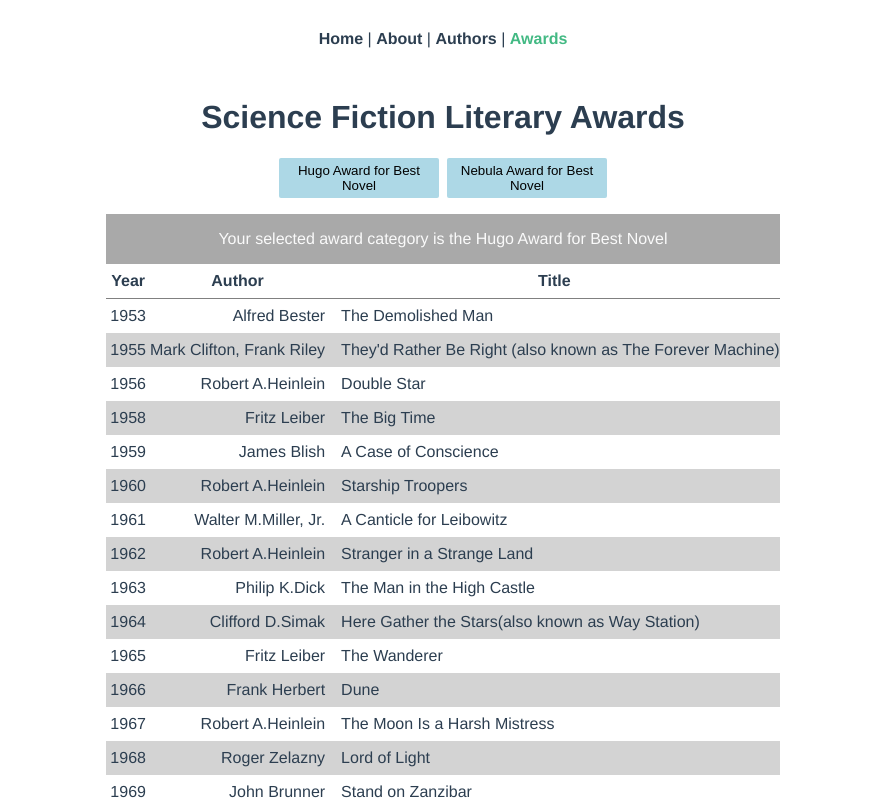
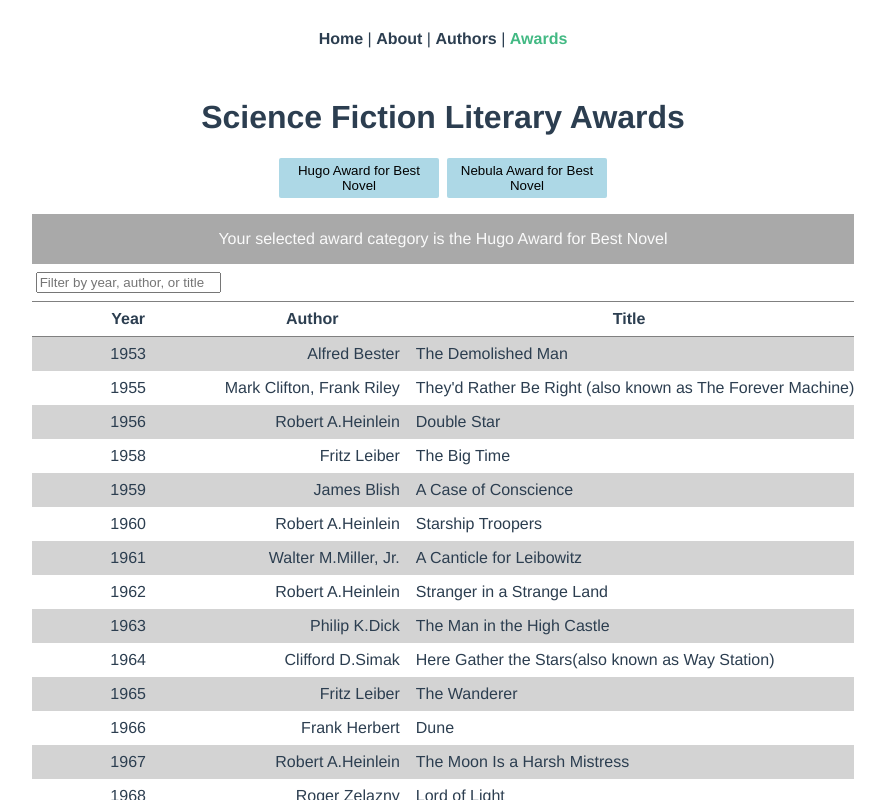
Before and after one commit to Satyadarshin/RocketScience, a Vue app: page /awards in a window 1280 px wide. Both pictures are taken after a click on the button "Hugo Award for Best Novel". Shown: the top 800 px of the page, without its empty margins (197-1082 px from the left). Built offline with nearby package versions, Linux system fonts and the light colour scheme.

Commit message:
Debugging the table sorting still in progress. Not sure the computed property is working as expected

```diff
--- a/src/components/AwardTable.vue
+++ b/src/components/AwardTable.vue
@@ -1,18 +1,32 @@
 <template>
 <div>
+
     <table>
-        <caption v-if="selectedAward.length === 0">Choose an Award category</caption>
+        <caption v-if="selectedAward.length === 0">Choose an Award category, above</caption>
         <caption v-else>Your selected award category is the <span>{{ who }}</span> for <span>{{ what }}</span></caption>
         <thead>
+            <tr class="filter" v-if="selectedAward.length!== 0">
+                <th coslpan="3">
+                     <input v-model="search" class="form-control" placeholder="Filter by year, author, or title">
+                </th>
+            </tr>
             <tr v-show="selectedAward.length >= 1">
-                <th v-for="column in columns">
-                    <a href="#" @click.prevent="sortBy('column')">{{ column }}</a>
+                <th
+                    v-for="(column, index) in columns"
+                    :key="index"
+                    >
+                    <a href="#" @click.prevent="sortBy(column)">{{ column }}</a>
                 </th>
             </tr>
         </thead>
+        <tfoot>
+            <tr>
+                <td colspan="3">pagination buttons</td>
+            </tr>
+        </tfoot>
         <tbody>
             <tr
-            v-for="(award, index) in selectedAward"
+            v-for="(award, index) in sortedWinners"
             :key="index"
             itemscope itemtype="http://schema.org/Book"
             >
@@ -29,6 +43,7 @@
 export default {
     data: () => {
         return {
+            search: '',
             sortKey: 'year',
             sortDirection: 'asc',
             columns: ['Year', 'Author','Title']
@@ -40,7 +55,21 @@
         selectedAward: Array
     },
     methods: {
-        sortBy: (sortkey) => {
+        sortBy(sortCriteria) {
+            if (sortCriteria === this.sortKey) {
+                this.sortDirection = this.sortDirection === 'asc' ? 'desc':'asc'
+            }
+            this.sortKey = sortCriteria
+        }
+    },
+    computed: {
+        sortedWinners() {
+            return this.selectedAward.sort((a, b) => {
+                if (this.SortDirection === 'asc') {
+                    return a[this.sortKey] > b[this.sortKey];
+                }
+                return a[this.sortKey] < b[this.sortKey];
+            })
         }
     }
 }
@@ -58,9 +87,11 @@
         span {
             text-transform: capitalize;
         }
+    } tbody {
+
+    tr:nth-child(odd) {
+        background-color: $lightgrey;
     }
-    tr:nth-child(even) {
-        background-color: $lightgrey;
     }
     td, th {
         padding: .5rem  0 .5rem .25rem;
@@ -74,7 +105,9 @@
         }
     }
     thead {
-        border-bottom: 1px solid $table-border;
+        tr{
+            border-bottom: 1px solid $table-border;
+        }
         th {
             a {
                 text-decoration: none;
--- a/src/views/Awards.vue
+++ b/src/views/Awards.vue
@@ -26,6 +26,7 @@
     },
     methods: {
         viewAwardCategory(awardBody, extractCategory) {
+            //Comment on the purpose of the regx
             this.awarder = awardBody.replace(/_/g, " ")
             this.category = extractCategory.replace(/([A-Z])/g, ' $1')
             awardDataService.fetchAward(awardBody)
```
